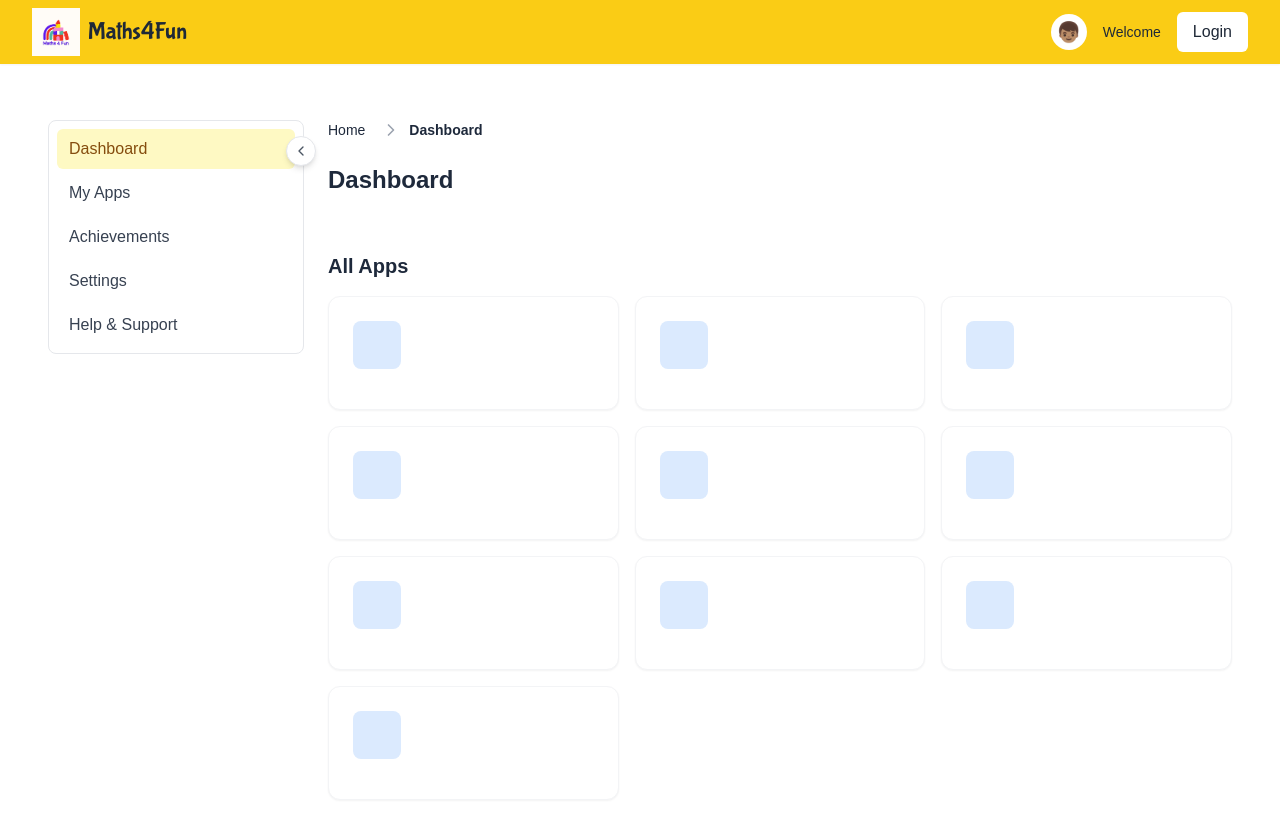
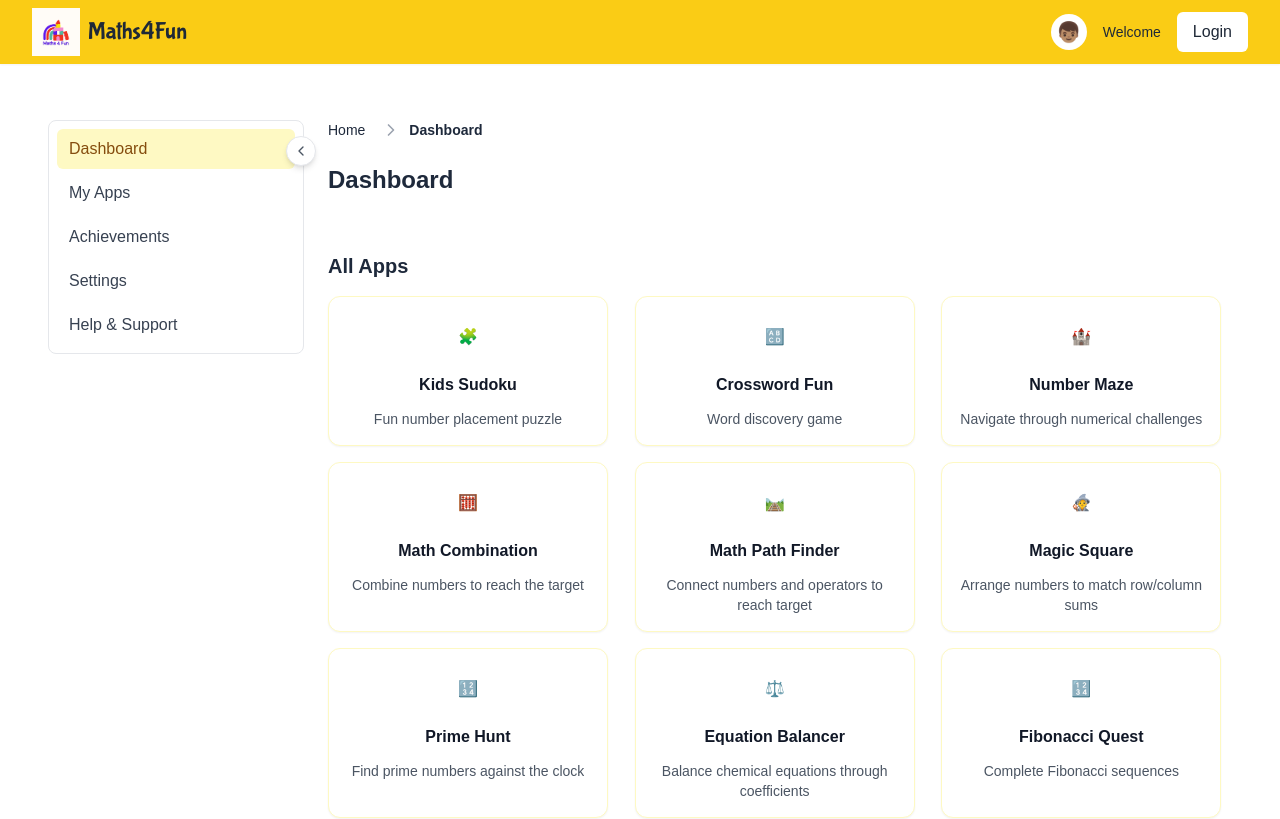
Before and after one commit to ankittyagi140/mathsfun, a Next.js app in the folder mathsfun/: page / in a window 1280 px wide. Shown: the top 819 px of the page. Built offline with nearby package versions, Linux system fonts and the light colour scheme.

Commit message:
feature:change cards style

```diff
--- a/mathsfun/package.json
+++ b/mathsfun/package.json
@@ -10,7 +10,9 @@
   },
   "dependencies": {
     "@formspree/react": "^2.5.1",
+    "@heroicons/react": "^2.2.0",
     "@next/font": "^14.2.15",
+    "@phosphor-icons/react": "^2.1.7",
     "@reduxjs/toolkit": "^2.5.1",
     "@types/howler": "^2.2.12",
     "clsx": "^2.1.1",
--- a/mathsfun/src/app/page.tsx
+++ b/mathsfun/src/app/page.tsx
@@ -123,7 +123,10 @@ const AppGrid = ({
         {apps.map((app) => (
           <AppCard
             key={app.id}
-            app={app}
+            title={app.name}
+            description={app.description}
+            href={app.path}
+            icon={app.icon}
           />
         ))}
       </div>
@@ -227,7 +230,10 @@ const Home = () => {
                         {myApps.map((app) => (
                           <AppCard
                             key={app.id}
-                            app={app}
+                            title={app.name}
+                            description={app.description}
+                            href={app.path}
+                            icon={app.icon}
                             onRemove={handleRemoveApp}
                             isAdded={true}
                           />
--- a/mathsfun/src/components/AppCard.tsx
+++ b/mathsfun/src/components/AppCard.tsx
@@ -4,34 +4,34 @@ import { useState } from 'react';
 interface AppCardProps {
   title: string;
   description: string;
-  icon: React.ReactNode;
+  icon?: React.ReactNode;
   href: string;
 }
 
 export default function AppCard({ title, description, icon, href }: AppCardProps) {
   return (
     <Link
-      href={href}
-      className="group relative bg-white rounded-xl shadow-sm hover:shadow-md transition-all duration-300 ease-out border border-gray-100 overflow-hidden"
+      href={href || '#'}
+      className="group block w-full max-w-[280px] p-4 bg-white border border-yellow-100 rounded-xl shadow-sm
+        hover:shadow-md hover:border-yellow-200 hover:bg-yellow-50 transition-all duration-200 ease-in-out"
     >
-      <div className="absolute inset-0 bg-gradient-to-r from-blue-50 to-purple-50 opacity-0 group-hover:opacity-100 transition-opacity duration-300" />
-
-      <div className="relative p-6 space-y-4">
-        <div className="w-12 h-12 flex items-center justify-center rounded-lg bg-blue-100 text-blue-600 group-hover:bg-blue-600 group-hover:text-white transition-colors duration-300">
+      <div className="flex flex-col items-center text-center space-y-3">
+        {/* Icon container */}
+        <div className="w-12 h-12 flex items-center justify-center text-yellow-600
+          group-hover:text-yellow-700 group-hover:scale-110 transition-transform duration-200">
           {icon}
         </div>
 
-        <div>
-          <h3 className="text-lg font-semibold text-gray-800 group-hover:text-blue-600 transition-colors">
-            {title}
-          </h3>
-          <p className="text-sm text-gray-600 mt-1 leading-relaxed">
-            {description}
-          </p>
-        </div>
+        {/* Title */}
+        <h5 className="text-base font-semibold text-gray-900 group-hover:text-gray-800">
+          {title}
+        </h5>
+
+        {/* Description */}
+        <p className="text-sm text-gray-600 group-hover:text-gray-700 line-clamp-2">
+          {description}
+        </p>
       </div>
-
-      <div className="absolute bottom-0 left-0 right-0 h-1 bg-blue-600 opacity-0 group-hover:opacity-100 transition-opacity duration-300" />
     </Link>
   );
 }
```
Also changed, not shown: 1 other file (tests, documents, lock files or other folders).
